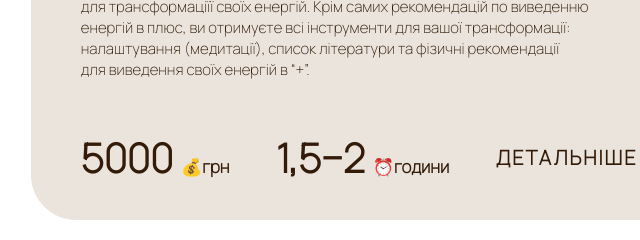
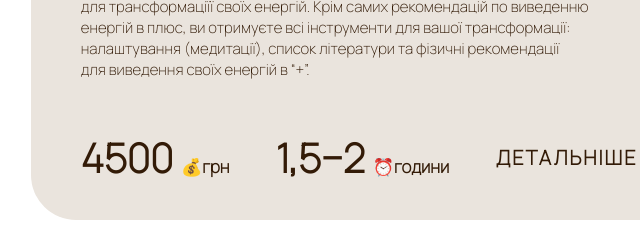
Before and after one commit to nataliia-karmolog/nataliia-karmolog.github.io, a plain HTML site: page index.html in a window 1280 px wide. Shown: the part 3400-3640 px from the top of the page, 46-686 px from the left. Drawn offline with nearby package versions, Linux system fonts and the light colour scheme; a web font is replaced by a local one.

Commit message:
Update index.html

```diff
--- a/index.html
+++ b/index.html
@@ -170,7 +170,7 @@
                         </p>
                      </ul>
                      <div class="service-card-footer">
-                        <div class="service-card-price">5000 <span>‌💰грн</span></div>
+                        <div class="service-card-price">4500 <span>‌💰грн</span></div>
                         <div class="service-card-price"> ‌1,5−2 <span>‌⏰години</span></div>
                         <a target="_blank" rel="noreferrer" class="service-card-order"
                            href="./pages/full-consultation.html">ДЕТАЛЬНІШЕ</a>
```
